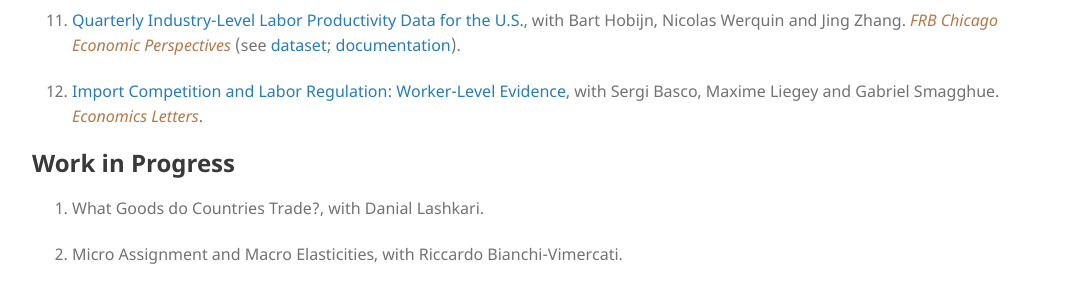
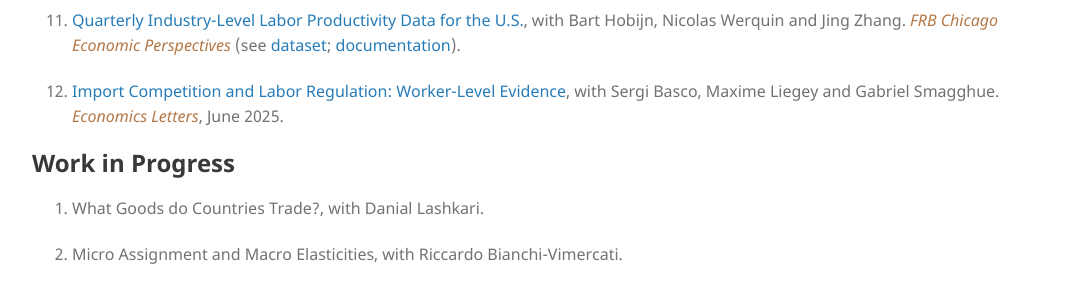
Before and after one commit to mestieri/mestieri.github.io, a Jekyll site: the page built from index.md, in a window 1280 px wide and 900 px high, scrolled down 1937 px. Shown: the part 155-446 px from the top of the window, without its empty margins (96-1174 px from the left). Built offline with Jekyll 4.4.1, drawn with Linux system fonts in a browser that asks for light colours.

Commit message:
Update index.md

```diff
--- a/index.md
+++ b/index.md
@@ -139,7 +139,7 @@ for Nonhomothetic CES Preferences](https://www.dropbox.com/scl/fi/obu49nw8d74wye
 
 11. [Quarterly Industry-Level Labor Productivity Data for the U.S.](https://www.dropbox.com/scl/fi/gcxep9beveqbb5ob52nnx/Productivity_EP.pdf?rlkey=o5vjpc8s941lq727tf6nazi27&dl=0), with Bart Hobijn, Nicolas Werquin and Jing Zhang. *<blue>FRB Chicago Economic Perspectives</blue>* (see [dataset](https://www.chicagofed.org/-/media/others/people/research-resources/hobijin-bart/qilp.xlsx); [documentation](https://www.chicagofed.org/-/media/others/people/research-resources/hobijin-bart/qilp-release-notes.pdf)).
 
-12. [Import Competition and Labor Regulation: Worker-Level Evidence](https://www.dropbox.com/scl/fi/yj5s143szs60qsgupjkgs/blms_regulation.pdf?rlkey=47vw3afhl8tvhp5nufeia0kij&dl=0), with Sergi Basco, Maxime Liegey and Gabriel Smagghue. *<blue>Economics Letters</blue>*.
+12. [Import Competition and Labor Regulation: Worker-Level Evidence](https://www.dropbox.com/scl/fi/yj5s143szs60qsgupjkgs/blms_regulation.pdf?rlkey=47vw3afhl8tvhp5nufeia0kij&dl=0), with Sergi Basco, Maxime Liegey and Gabriel Smagghue. *<blue>Economics Letters</blue>*, June 2025.
 
 
 ## Work in Progress
```
